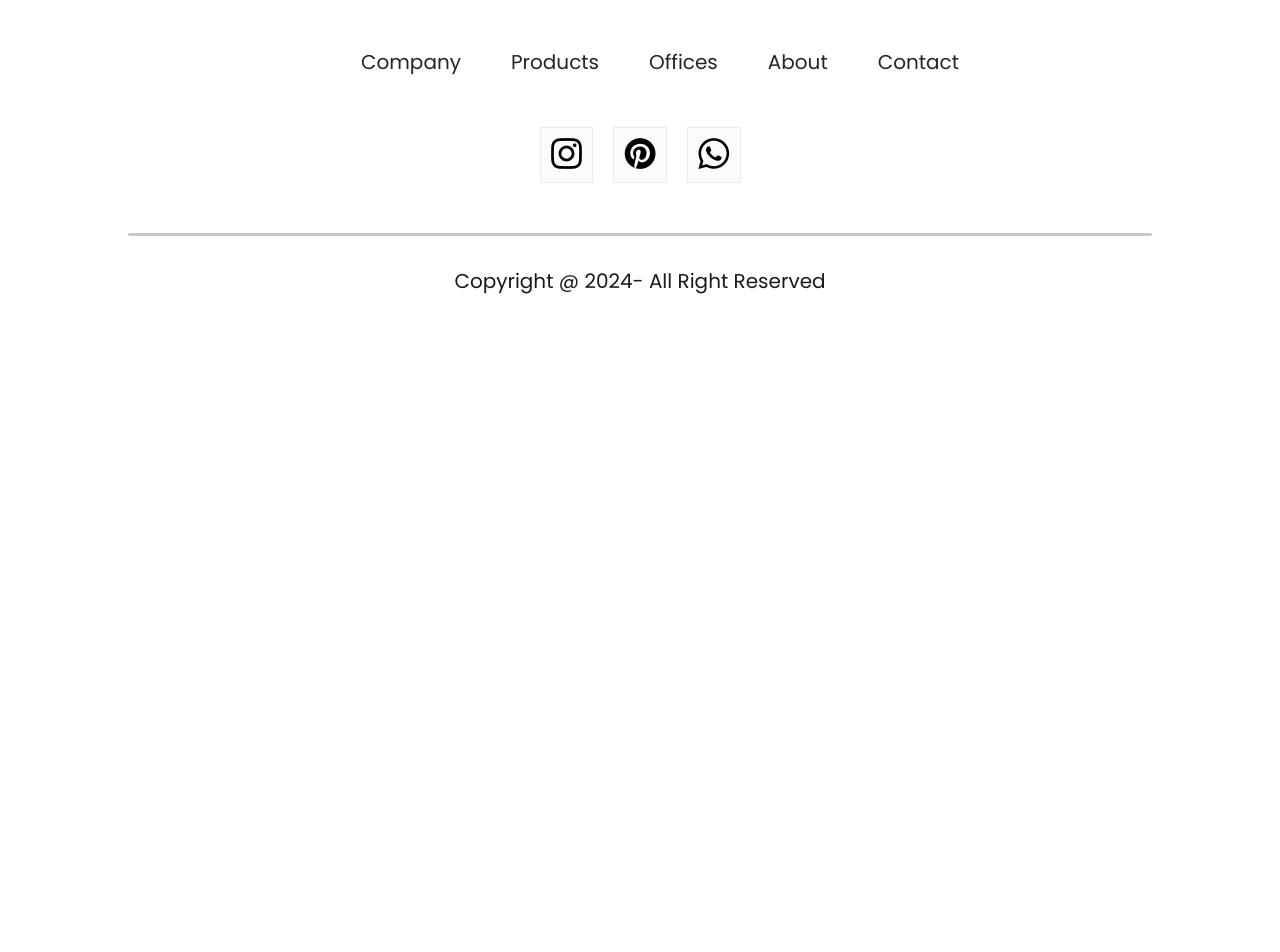
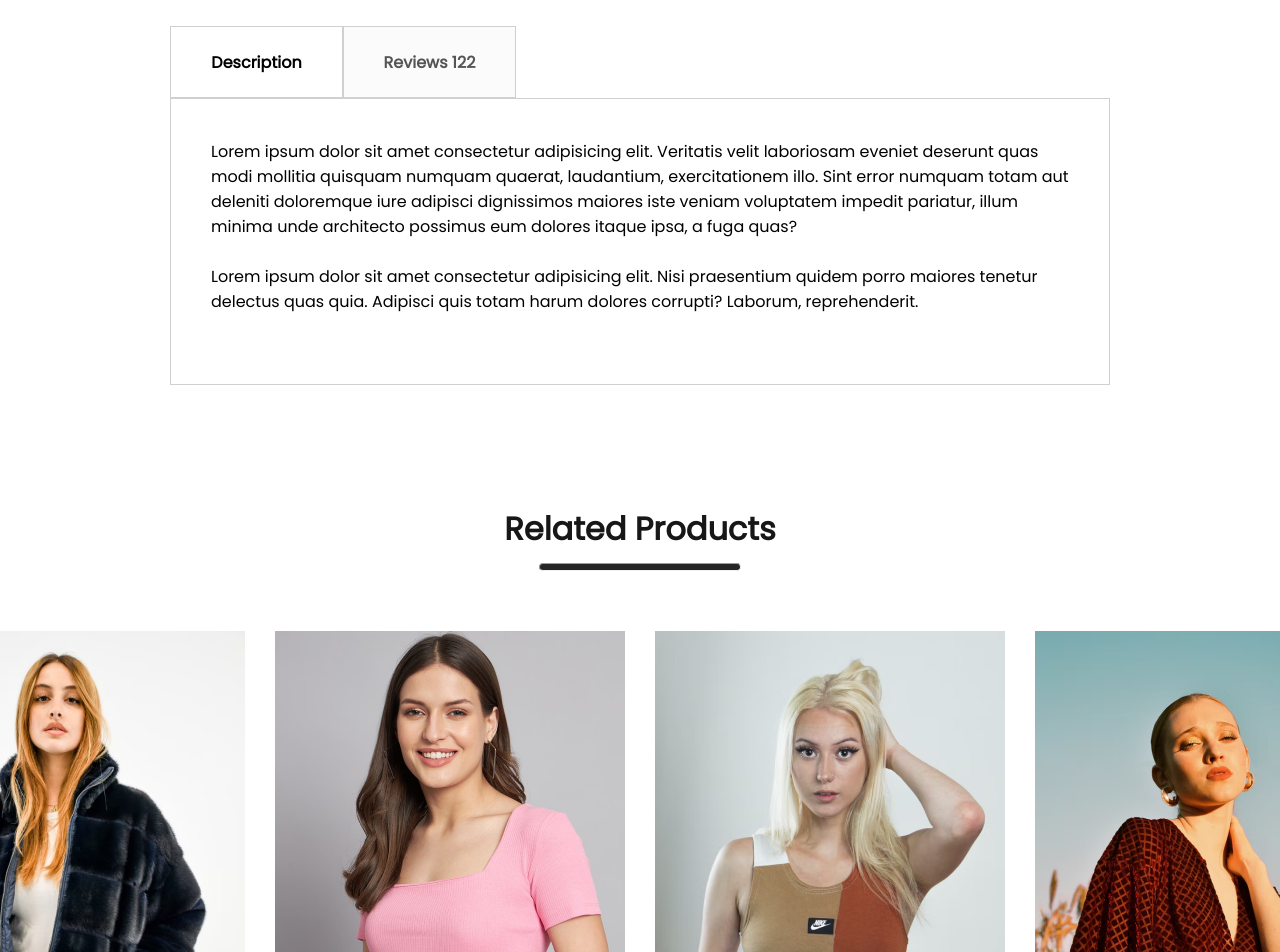
Before and after one commit to Akashkajale123/shopper, a React (Create React App) app: page /product/13 in a window 1280 px wide. Shown: the part 1180-2132 px from the top of the page. Before the commit the page ends 1506 px from the top, so only its background shows below. Built offline with nearby package versions, Linux system fonts and the light colour scheme.

Commit message:
Releted_products done

```diff
--- /dev/null
+++ b/src/components/DescriptionBox/DescriptionBox.css
@@ -0,0 +1,28 @@
+.descriptionbox{
+ margin: 120px 170px;
+}
+.descriptionbox-navigator{
+    display: flex;
+}
+.descriptionbox-nav-box{
+    display: flex;
+    align-items: center;
+    justify-content: center;
+    font-style: 16px;
+    font-weight: 600;
+    width: 171px;
+    height: 70px;
+    border: 1px solid #d0d0d0;
+}
+.descriptionbox-nav-box.fade{
+ background: #FBFBFB;
+ color: #555;
+}
+.descriptionbox-description{
+    display: flex;
+    flex-direction: column;
+    gap: 25px;
+    border: 1px solid  #d0d0d0;
+    padding: 40px;
+    padding-bottom: 70px;
+}
--- /dev/null
+++ b/src/components/DescriptionBox/DescriptionBox.js
@@ -0,0 +1,29 @@
+import React from "react";
+import "./DescriptionBox.css";
+const DescriptionBox = () => {
+  return (
+    <div className="descriptionbox">
+      <div className="descriptionbox-navigator">
+        <div className="descriptionbox-nav-box">Description</div>
+        <div className="descriptionbox-nav-box fade">Reviews {122}</div>
+      </div>
+      <div className="descriptionbox-description">
+        <p>
+          Lorem ipsum dolor sit amet consectetur adipisicing elit. Veritatis
+          velit laboriosam eveniet deserunt quas modi mollitia quisquam numquam
+          quaerat, laudantium, exercitationem illo. Sint error numquam totam aut
+          deleniti doloremque iure adipisci dignissimos maiores iste veniam
+          voluptatem impedit pariatur, illum minima unde architecto possimus eum
+          dolores itaque ipsa, a fuga quas?
+        </p>
+        <p>
+          Lorem ipsum dolor sit amet consectetur adipisicing elit. Nisi
+          praesentium quidem porro maiores tenetur delectus quas quia. Adipisci
+          quis totam harum dolores corrupti? Laborum, reprehenderit.
+        </p>
+      </div>
+    </div>
+  );
+};
+
+export default DescriptionBox;
--- /dev/null
+++ b/src/components/RelatedProducts/RelatedProducts.css
@@ -0,0 +1,24 @@
+.relatedproducts{
+    display: flex;
+    flex-direction: column;
+    align-items: center;
+    gap: 10px;
+    height: 90vh;
+}
+.relatedproducts h1{
+    color: #171717;
+    font-style: 50px;
+    font-weight: 600;
+}
+.relatedproducts hr{
+    width: 200px;
+    height: 6px;
+    border-radius: 10px;
+    background: #252525;
+}
+.relatedproducts-item{
+    margin: 50px;
+    display: flex;
+    gap: 30px;
+
+}
--- /dev/null
+++ b/src/components/RelatedProducts/RelatedProducts.js
@@ -0,0 +1,28 @@
+import React from "react";
+import all_product from "../../Assets/data";
+import Item from "../Items/Item";
+import './RelatedProducts.css'
+const RelatedProducts = () => {
+  return (
+    <div className="relatedproducts">
+      <h1>Related Products </h1>
+      <hr />
+      <div className="relatedproducts-item">
+        {all_product.map((item, i) => {
+          return (
+            <Item
+              key={i}
+              id={item.id}
+              name={item.name}
+              image={item.image}
+              new_price={item.new_price}
+              old_price={item.old_price}
+            />
+          );
+        })}
+      </div>
+    </div>
+  );
+};
+
+export default RelatedProducts;
--- a/src/pages/Product.js
+++ b/src/pages/Product.js
@@ -3,6 +3,8 @@ import { ShopContext } from '../context/ShopContext';
 import { useParams } from 'react-router-dom';
 import BreadCrum from '../components/BreadCrum.js/BreadCrum';
 import ProductDisplay from '../components/ProductDisplay/ProductDisplay';
+import DescriptionBox from '../components/DescriptionBox/DescriptionBox';
+import RelatedProducts from '../components/RelatedProducts/RelatedProducts';
 
 const Product = () => {
   const {all_product} = useContext(ShopContext); // Assuming products are stored in a property named 'products'
@@ -15,6 +17,8 @@ const Product = () => {
     <div>
       <BreadCrum product={product} />
       <ProductDisplay product={product} />
+      <DescriptionBox/>
+      <RelatedProducts />
     </div>
   );
 };
```
